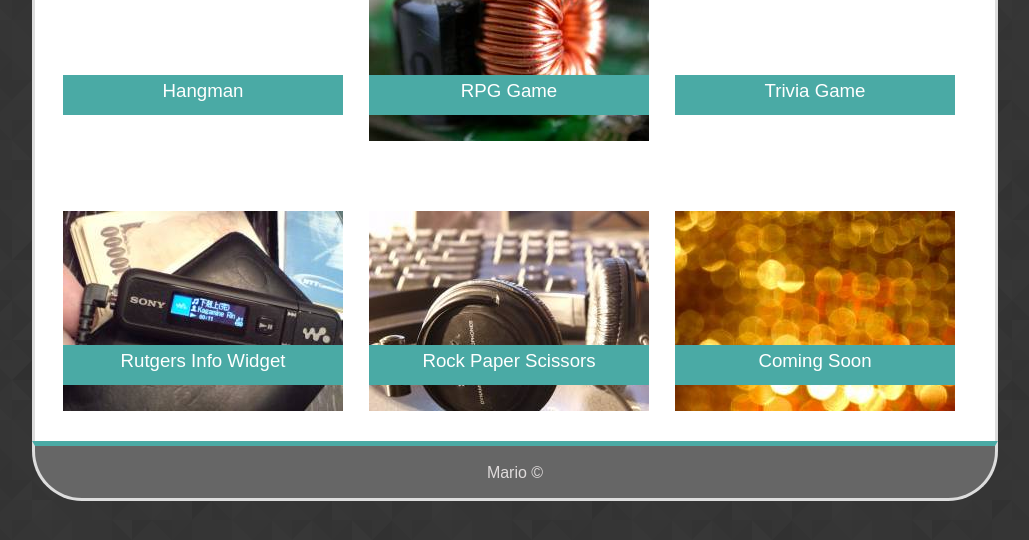
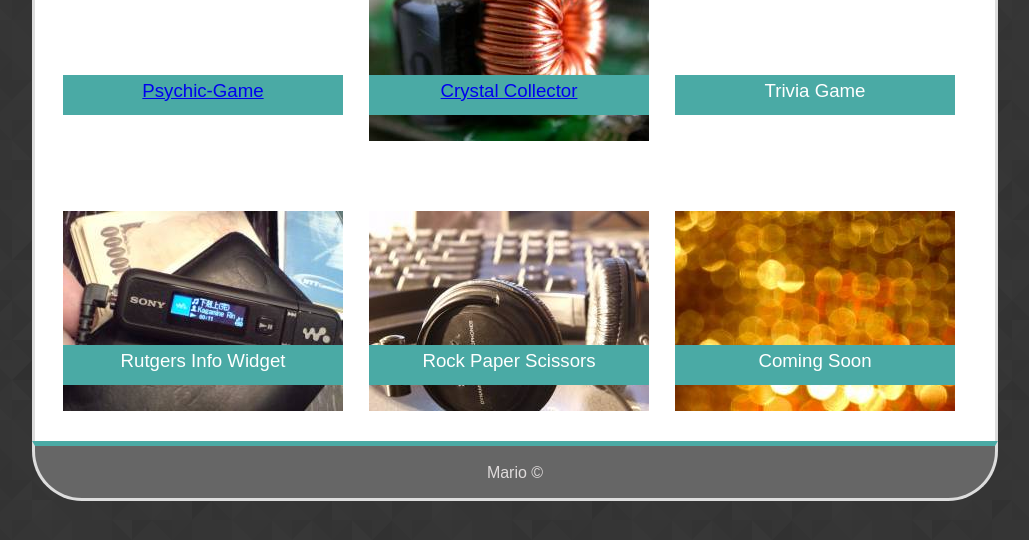
Before and after one commit to mtvalencia/Responsive-Portfolio, a plain HTML site: page portfolio.html in a window 1280 px wide. Shown: the part 240-780 px from the top of the page, without its empty margins (128-1157 px from the left). Drawn offline with Linux system fonts and the light colour scheme.

Commit message:
Added project links

```diff
--- a/portfolio.html
+++ b/portfolio.html
@@ -36,11 +36,11 @@
                     <div>
                         <div class="box">
                             <img src="../Responsive-Portfolio/assets/images/p1.jpg" alt="Hangman"/>
-                            <p class="label">Hangman</p>
+                            <p class="label"><a href="https://mtvalencia.github.io/Psychic-Game/index.html" target="\_blank">Psychic-Game</a></p>
                         </div>
                         <div class="box">
                             <img src="../Responsive-Portfolio/assets/images/p2.jpg" alt="RPG Game"/>
-                            <p class="label">RPG Game</p>
+                            <p class="label"><a href="https://mtvalencia.github.io/unit-4-game/index.html" target="\_blank">Crystal Collector</a></p>
                         </div>
                         <div class="box">
                             <img src="../Responsive-Portfolio/assets/images/p3.jpg" alt="Trivia Game"/>
```
